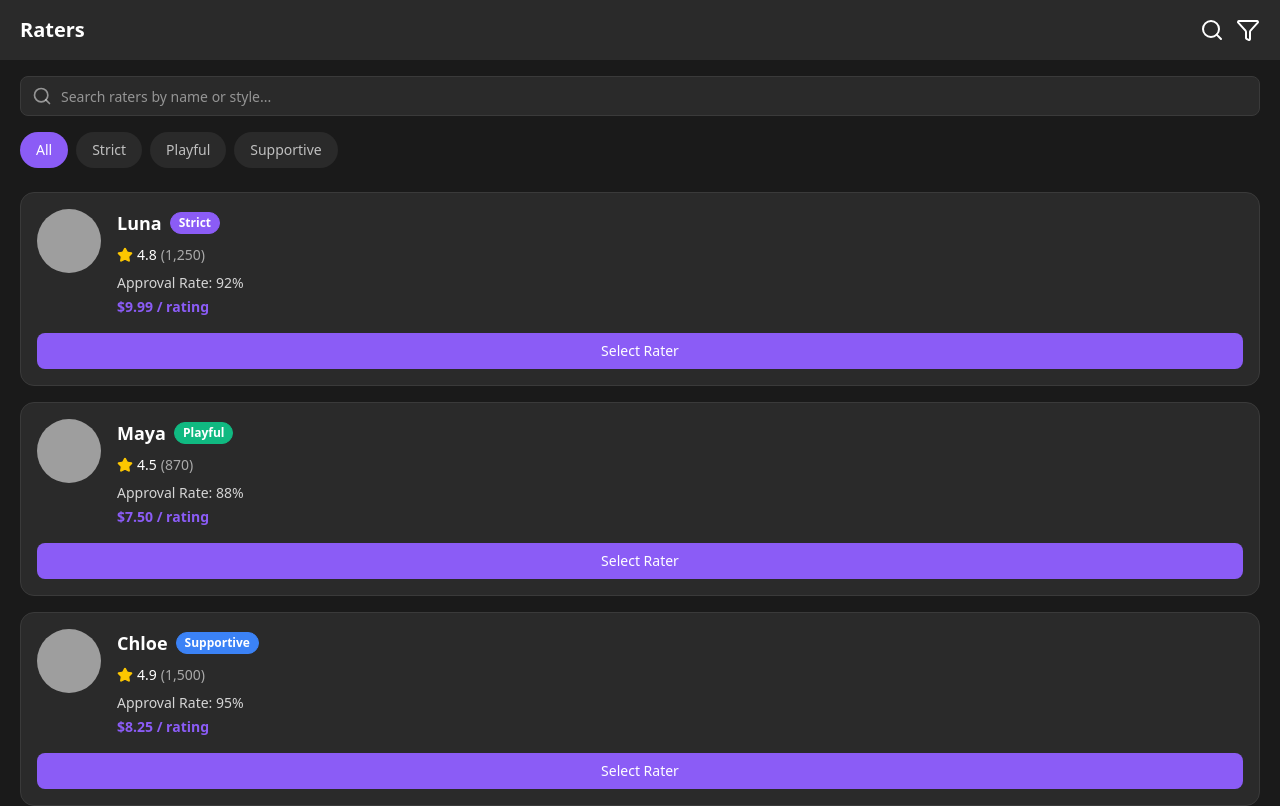
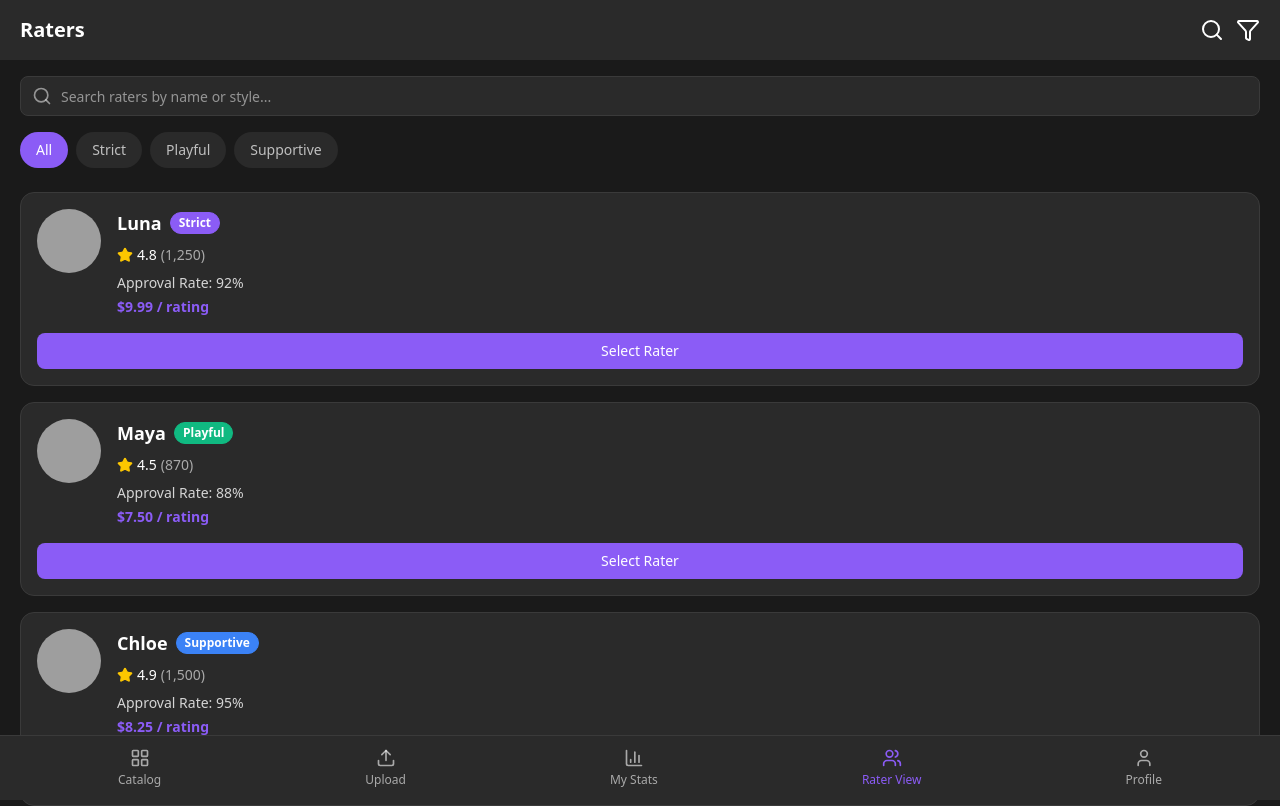
Before and after one commit to alen-ich/checkmyd, a React (Vite) app: page /raters in a window 1280 px wide. Shown: the top 806 px of the page. Built offline with nearby package versions, Linux system fonts and the light colour scheme; grey boxes are pictures that could not be loaded.

Commit message:
feat: sticky footer

```diff
--- a/src/components/layout/Footer.tsx
+++ b/src/components/layout/Footer.tsx
@@ -25,7 +25,7 @@ const Footer: React.FC = () => {
   };
 
   return (
-    <footer className="bg-[#2a2a2a] border-t border-[#3a3a3a] px-4 py-3">
+    <footer className="fixed bottom-0 left-0 right-0 bg-[#2a2a2a] border-t border-[#3a3a3a] px-4 py-3 z-50">
       <nav className="flex items-center justify-around">
         {footerItems.map((item) => {
           const isActive = location.pathname === item.path;
--- a/src/pages/Raters/Raters.tsx
+++ b/src/pages/Raters/Raters.tsx
@@ -106,7 +106,7 @@ const Raters: React.FC = () => {
         onFilterClick={() => console.log('Filter clicked')}
       />
 
-      <main className="flex-1 overflow-y-auto pb-20">
+      <main className="flex-1 overflow-y-auto pb-24">
         <div className="px-5 py-4 flex flex-col gap-4">
           {/* Search Bar */}
           <div className="relative">
```
